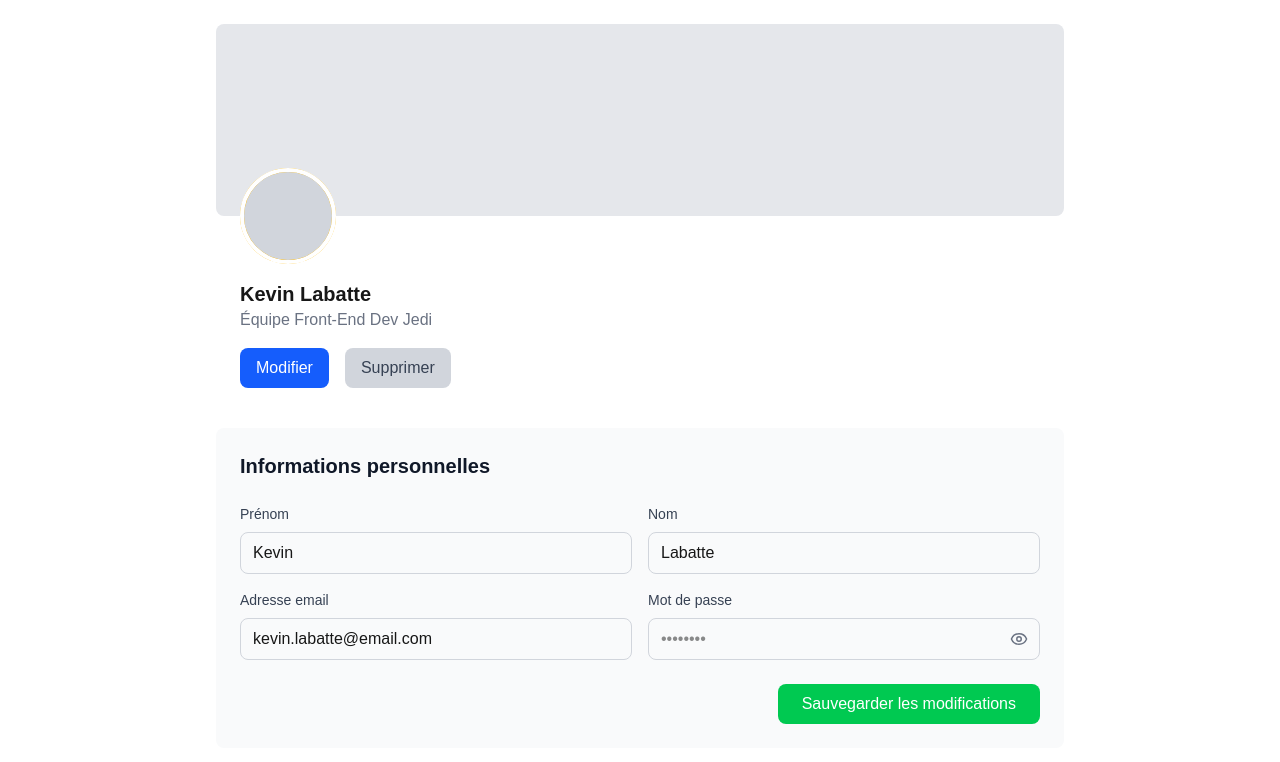
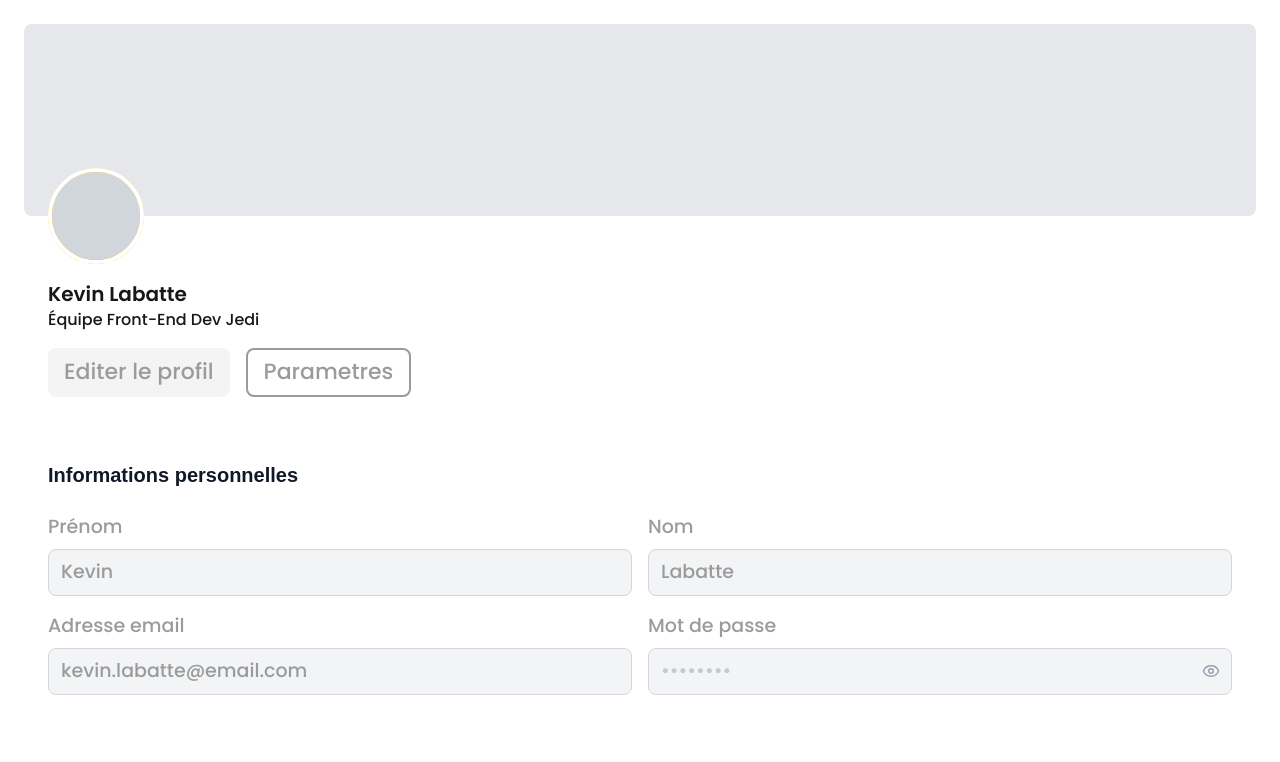
Before and after one commit to pie-glympse/PIE, a Next.js app: page /profile in a window 1280 px wide. Shown: the top 762 px of the page. Built offline with nearby package versions, Linux system fonts and the light colour scheme.

Commit message:
feat(profile page): progress on confidential section

```diff
--- a/app/profile/page.tsx
+++ b/app/profile/page.tsx
@@ -9,6 +9,17 @@ export default function ProfilePage() {
   const [banner, setBanner] = useState<string | null>(null);
   const [avatar, setAvatar] = useState<string | null>(null);
   const [showPassword, setShowPassword] = useState(false);
+  const [isEditing, setIsEditing] = useState(false);
+
+  // Données sauvegardées
+  const [savedUserInfo, setSavedUserInfo] = useState({
+    firstName: 'Kevin',
+    lastName: 'Labatte',
+    email: 'kevin.labatte@email.com',
+    password: ''
+  });
+
+  // Données temporaires pour l'édition
   const [userInfo, setUserInfo] = useState({
     firstName: 'Kevin',
     lastName: 'Labatte',
@@ -33,8 +44,27 @@ export default function ProfilePage() {
     }));
   };
 
+  const handleEdit = () => {
+    setIsEditing(true);
+    // Copier les données sauvegardées vers les données temporaires
+    setUserInfo({ ...savedUserInfo });
+  };
+
+  const handleSave = () => {
+    // Sauvegarder les modifications
+    setSavedUserInfo({ ...userInfo });
+    setIsEditing(false);
+    console.log('Données sauvegardées:', userInfo);
+  };
+
+  const handleCancel = () => {
+    // Annuler les modifications et restaurer les données sauvegardées
+    setUserInfo({ ...savedUserInfo });
+    setIsEditing(false);
+  };
+
   return (
-    <div className="p-6 max-w-4xl mx-auto">
+    <div className="p-6 max-w-7xl mx-auto">
       {/* Bannière */}
       <div className="relative h-48 rounded-lg bg-gray-200 group cursor-pointer">
         {banner && (
@@ -46,7 +76,7 @@ export default function ProfilePage() {
           />
         )}
         {/* Overlay avec icône caméra - visible seulement au hover */}
-        <div className="absolute rounded-lg inset-0 rounded-lg bg-black/30 opacity-0 group-hover:opacity-100 transition-opacity duration-200 flex items-center justify-center">
+        <div className="absolute inset-0 rounded-lg bg-black/30 opacity-0 group-hover:opacity-100 transition-opacity duration-200 flex items-center justify-center">
           <label className="cursor-pointer p-3 bg-white/20 rounded-full hover:bg-white/30 transition-colors">
             <Camera size={24} className="text-white" />
             <input type="file" className="hidden" onChange={handleBannerChange} accept="image/*" />
@@ -74,43 +104,75 @@ export default function ProfilePage() {
 
       {/* Infos utilisateur */}
       <div className="mt-16 ml-6">
-        <h2 className="text-xl font-semibold">Kevin Labatte</h2>
-        <p className="text-gray-500">Équipe Front-End Dev Jedi</p>
+        <h2 className="text-xl font-semibold font-poppins">{savedUserInfo.firstName} {savedUserInfo.lastName}</h2>
+        <p className="font-poppins font-medium">Équipe Front-End Dev Jedi</p>
 
         {/* Boutons */}
         <div className="mt-4 flex space-x-4">
-          <button className="px-4 py-2 bg-blue-600 text-white rounded-lg hover:bg-blue-700 transition">Modifier</button>
-          <button className="px-4 py-2 bg-gray-300 text-gray-700 rounded-lg hover:bg-gray-400 transition">Supprimer</button>
+          {!isEditing ? (
+            <>
+              <button
+                onClick={handleEdit}
+                className="px-4 py-2 bg-[var(--color-grey-one)] text-h3 font-poppins text-[var(--color-grey-three)] rounded-lg hover: transition cursor-pointer"
+              >
+                Editer le profil
+              </button>
+              <button className="px-4 py-2 bg-white text-h3 font-poppins text-[var(--color-grey-three)] border-2 border-[var(--color-grey-three)] rounded-lg hover: transition cursor-pointer">
+                Parametres
+              </button>
+            </>
+          ) : (
+            <>
+              <button
+                onClick={handleSave}
+                className="px-4 py-2 bg-[var(--color-grey-one)] text-h3 font-poppins text-[var(--color-grey-three)] rounded-lg hover: transition cursor-pointer"
+              >
+                Enregistrer
+              </button>
+              <button
+                onClick={handleCancel}
+                className="px-4 py-2 bg-white text-h3 font-poppins text-[var(--color-grey-three)] border-2 border-[var(--color-grey-three)] rounded-lg hover: transition cursor-pointer"
+              >
+                Annuler
+              </button>
+            </>
+          )}
         </div>
       </div>
 
       {/* Formulaire */}
-      <div className="mt-10 bg-gray-50 rounded-lg p-6">
+      <div className="mt-10 p-6">
         <h3 className="text-xl font-semibold text-gray-900 mb-6">Informations personnelles</h3>
 
-        <div className="space-y-4">
+        <div className="space-y-4 text-[var(--color-grey-three)] font-poppins text-body-large">
           {/* First Row: First Name and Last Name */}
           <div className="flex gap-4">
             <div className="flex-1">
-              <label className="block text-sm font-medium text-gray-700 mb-2">
+              <label className="block mb-2">
                 Prénom
               </label>
               <input
                 type="text"
                 value={userInfo.firstName}
                 onChange={(e) => handleInputChange('firstName', e.target.value)}
-                className="w-full px-3 py-2 border border-gray-300 rounded-lg focus:ring-2 focus:ring-blue-500 focus:border-transparent outline-none transition-all"
+                disabled={!isEditing}
+                className={`w-full px-3 py-2 border border-gray-300 rounded-lg focus:ring-2 focus:ring-blue-500 focus:border-transparent outline-none transition-all ${
+                  !isEditing ? 'bg-gray-100 cursor-not-allowed text-[var(--color-grey-three)]' : 'bg-white'
+                }`}
               />
             </div>
             <div className="flex-1">
-              <label className="block text-sm font-medium text-gray-700 mb-2">
+              <label className="block  mb-2">
                 Nom
               </label>
               <input
                 type="text"
                 value={userInfo.lastName}
                 onChange={(e) => handleInputChange('lastName', e.target.value)}
-                className="w-full px-3 py-2 border border-gray-300 rounded-lg focus:ring-2 focus:ring-blue-500 focus:border-transparent outline-none transition-all"
+                disabled={!isEditing}
+                className={`w-full px-3 py-2 border border-gray-300 rounded-lg focus:ring-2 focus:ring-blue-500 focus:border-transparent outline-none transition-all ${
+                  !isEditing ? 'bg-gray-100 cursor-not-allowed text-[var(--color-grey-three)]' : 'bg-white'
+                }`}
               />
             </div>
           </div>
@@ -118,18 +180,21 @@ export default function ProfilePage() {
           {/* Second Row: Email and Password */}
           <div className="flex gap-4">
             <div className="flex-1">
-              <label className="block text-sm font-medium text-gray-700 mb-2">
+              <label className="block  mb-2">
                 Adresse email
               </label>
               <input
                 type="email"
                 value={userInfo.email}
                 onChange={(e) => handleInputChange('email', e.target.value)}
-                className="w-full px-3 py-2 border border-gray-300 rounded-lg focus:ring-2 focus:ring-blue-500 focus:border-transparent outline-none transition-all"
+                disabled={!isEditing}
+                className={`w-full px-3 py-2 border border-gray-300 rounded-lg focus:ring-2 focus:ring-blue-500 focus:border-transparent outline-none transition-all ${
+                  !isEditing ? 'bg-gray-100 cursor-not-allowed text-[var(--color-grey-three)]' : 'bg-white'
+                }`}
               />
             </div>
             <div className="flex-1 relative">
-              <label className="block text-sm font-medium text-gray-700 mb-2">
+              <label className="block  mb-2">
                 Mot de passe
               </label>
               <div className="relative">
@@ -138,12 +203,18 @@ export default function ProfilePage() {
                   value={userInfo.password}
                   onChange={(e) => handleInputChange('password', e.target.value)}
                   placeholder="••••••••"
-                  className="w-full px-3 py-2 pr-10 border border-gray-300 rounded-lg focus:ring-2 focus:ring-blue-500 focus:border-transparent outline-none transition-all"
+                  disabled={!isEditing}
+                  className={`w-full px-3 py-2 pr-10 border border-gray-300 rounded-lg focus:ring-2 focus:ring-blue-500 focus:border-transparent outline-none transition-all ${
+                    !isEditing ? 'bg-gray-100 cursor-not-allowed text-[var(--color-grey-three)]' : 'bg-white'
+                  }`}
                 />
                 <button
                   type="button"
                   onClick={() => setShowPassword(!showPassword)}
-                  className="absolute right-3 top-1/2 transform -translate-y-1/2 text-gray-500 hover:text-gray-700"
+                  disabled={!isEditing}
+                  className={`absolute right-3 top-1/2 transform -translate-y-1/2 transition-colors ${
+                    !isEditing ? 'text-gray-400 cursor-not-allowed' : 'text-[var(--color-grey-three)] hover:text-gray-700'
+                  }`}
                 >
                   {showPassword ? <EyeOff size={18} /> : <Eye size={18} />}
                 </button>
@@ -152,12 +223,17 @@ export default function ProfilePage() {
           </div>
         </div>
 
-        {/* Save Button */}
-        <div className="mt-6 flex justify-end">
-          <button className="px-6 py-2 bg-green-500 text-white rounded-lg hover:bg-green-600 transition-colors font-medium">
-            Sauvegarder les modifications
-          </button>
-        </div>
+        {/* Save Button - Seulement visible en mode édition */}
+        {/* {isEditing && (
+          <div className="mt-6 flex justify-end">
+            <button
+              onClick={handleSave}
+              className="px-6 py-2 bg-green-500 text-white rounded-lg hover:bg-green-600 transition-colors font-medium"
+            >
+              Sauvegarder les modifications
+            </button>
+          </div>
+        )} */}
       </div>
     </div>
   );
```
